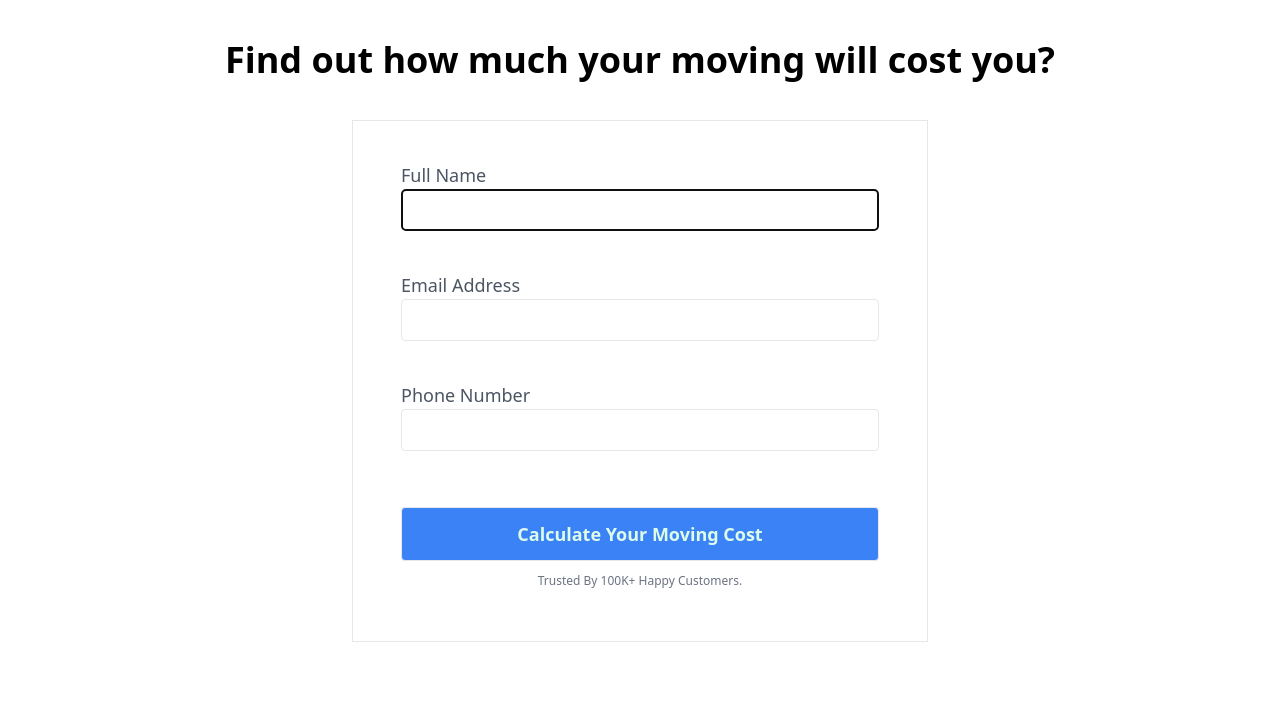
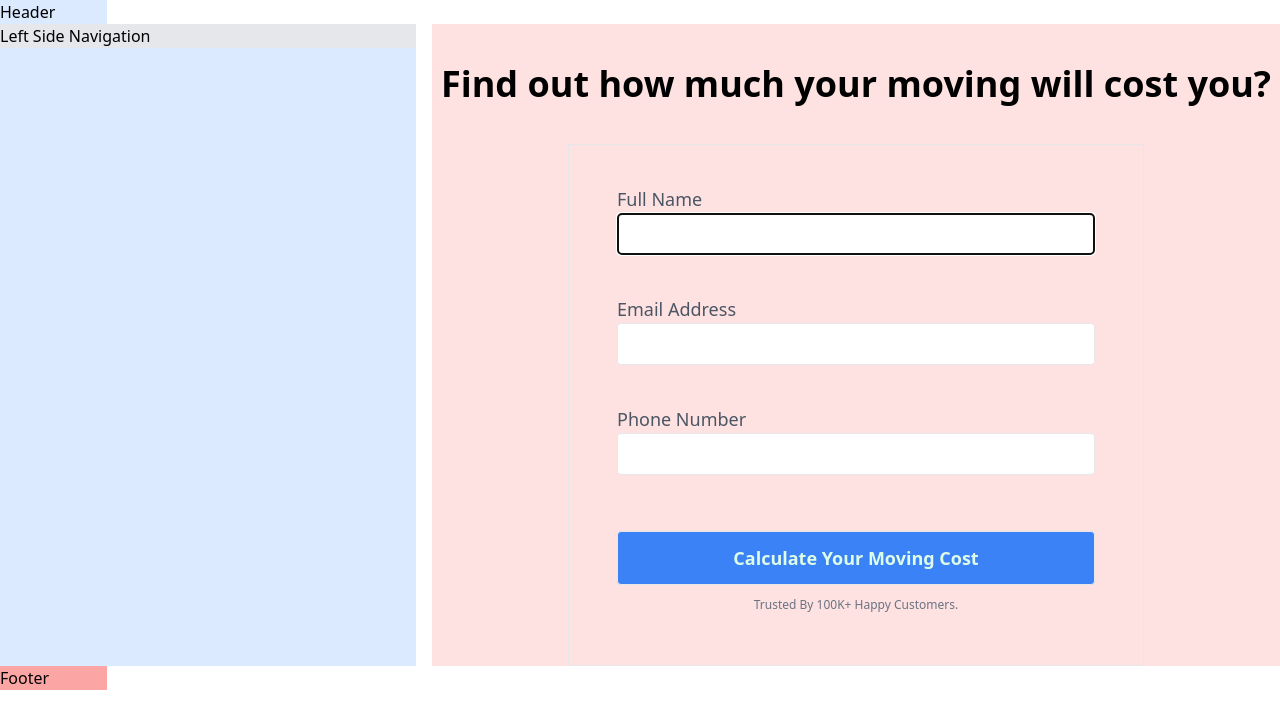
Before and after one commit to ramkrishnaind/transport-next, a Next.js app: page / in a window 1280 px wide. Shown: the top 728 px of the page. Built offline with nearby package versions, Linux system fonts and the light colour scheme.

Commit message:
added sections for main route

```diff
--- /dev/null
+++ b/components/Footer/index.js
@@ -0,0 +1,7 @@
+import React from "react";
+
+const Footer = () => {
+  return <div className="bg-red-300">Footer</div>;
+};
+
+export default Footer;
--- /dev/null
+++ b/components/Header/index.js
@@ -0,0 +1,7 @@
+import React from "react";
+
+const Header = () => {
+  return <div className="bg-blue-100">Header</div>;
+};
+
+export default Header;
--- /dev/null
+++ b/components/LeftNavigation/index.js
@@ -0,0 +1,7 @@
+import React from "react";
+
+const LeftNavigation = () => {
+  return <div className="bg-gray-200">Left Side Navigation</div>;
+};
+
+export default LeftNavigation;
--- /dev/null
+++ b/components/UI/NormalLayout/index.js
@@ -0,0 +1,27 @@
+import React from "react";
+import LeftNavigation from "../../LeftNavigation";
+import Header from "../../Header";
+import Footer from "../../Footer";
+const index = (props) => {
+  return (
+    <div className="flex flex-col">
+      <div className="grid grid-cols-12">
+        <Header />
+      </div>
+      <div
+        className="grid grid-cols-6 gap-4 flex-1"
+        style={{ minHeight: "80vh" }}
+      >
+        <div className="bg-blue-100 col-span-2">
+          <LeftNavigation />
+        </div>
+        <div className="bg-red-100 col-span-4 ">{props.children}</div>
+      </div>
+      <div className="grid grid-cols-12">
+        <Footer />
+      </div>
+    </div>
+  );
+};
+
+export default index;
--- a/pages/_app.js
+++ b/pages/_app.js
@@ -1,7 +1,26 @@
 import "../public/globals.css";
+import { useRouter } from "next/router";
+import NormalLayout from "../components/UI/NormalLayout";
 // import "../database/connection";
 function MyApp({ Component, pageProps }) {
-  return <Component {...pageProps} />;
+  const router = useRouter();
+  if (!router || !router.asPath) return null;
+  console.log("asPath", router?.asPath);
+  let component;
+  switch (true) {
+    case router?.asPath.startsWith("/auth"):
+      component = <Component {...pageProps} />;
+      break;
+    default:
+      component = (
+        <NormalLayout>
+          <Component {...pageProps} />
+        </NormalLayout>
+      );
+      break;
+  }
+  return component;
+  // return <Component {...pageProps} />;
 }
 
 export default MyApp;
--- /dev/null
+++ b/pages/auth/index.js
@@ -0,0 +1,8 @@
+export default function () {
+  return (
+    <div className="grid grid-cols-6 gap-4">
+      <div className="bg-blue-100 col-span-2">1st col</div>
+      <div className="bg-red-100 col-span-4">2nd col</div>
+    </div>
+  );
+}
--- a/tailwind.config.js
+++ b/tailwind.config.js
@@ -3,8 +3,18 @@ module.exports = {
     "./pages/**/*.{js,ts,jsx,tsx}",
     "./components/**/*.{js,ts,jsx,tsx}",
   ],
-    theme: {
-      extend: {},
-    },
-    plugins: [],
-  }
+  "files.associations": {
+    "*.css": "tailwindcss",
+  },
+  "editor.quickSuggestions": {
+    strings: true,
+  },
+
+  "tailwindCSS.includeLanguages": {
+    plaintext: "html",
+  },
+  theme: {
+    extend: {},
+  },
+  plugins: [],
+};
```
Also changed, not shown: pages/index.js (+58 -49 lines).
